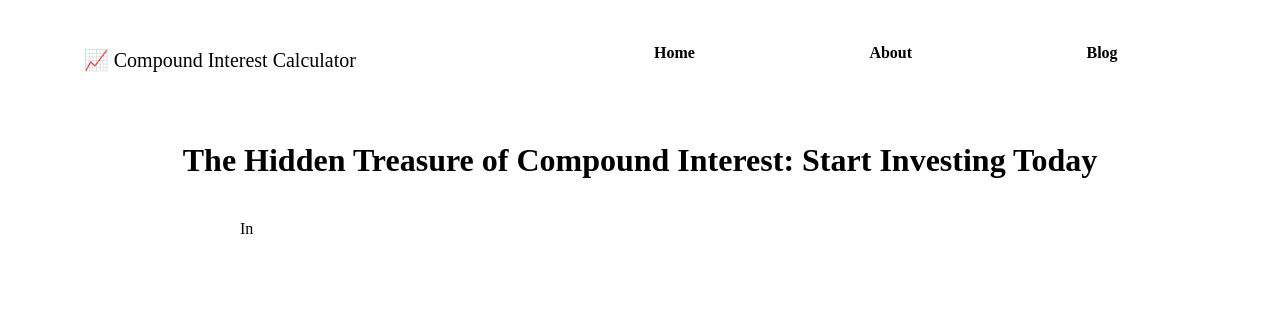
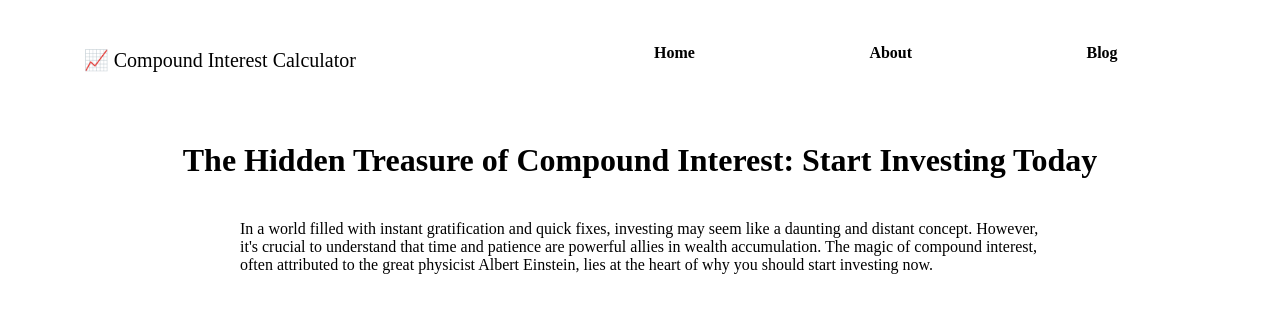
Before and after one commit to marionlouis1/interest-calculator, a Next.js app: page /blog in a window 1280 px wide. Shown: the top 312 px of the page. Built offline with nearby package versions, Linux system fonts and the light colour scheme.

Commit message:
test 1sentence in p

```diff
--- a/pages/blog.js
+++ b/pages/blog.js
@@ -22,7 +22,11 @@ export default function Blog() {
         <main>
             <h1>The Hidden Treasure of Compound Interest: Start Investing Today</h1>
                 <p className="blog-content">
-                In </p>
+                In a world filled with instant gratification and quick fixes, investing may seem like a daunting and distant concept.
+                However, it's crucial to understand that time and patience are powerful allies in wealth accumulation.
+                The magic of compound interest, often attributed to the great physicist Albert Einstein, lies at the heart of why you should start investing now.
+                </p>
+
 
         </main>
         </>
```
